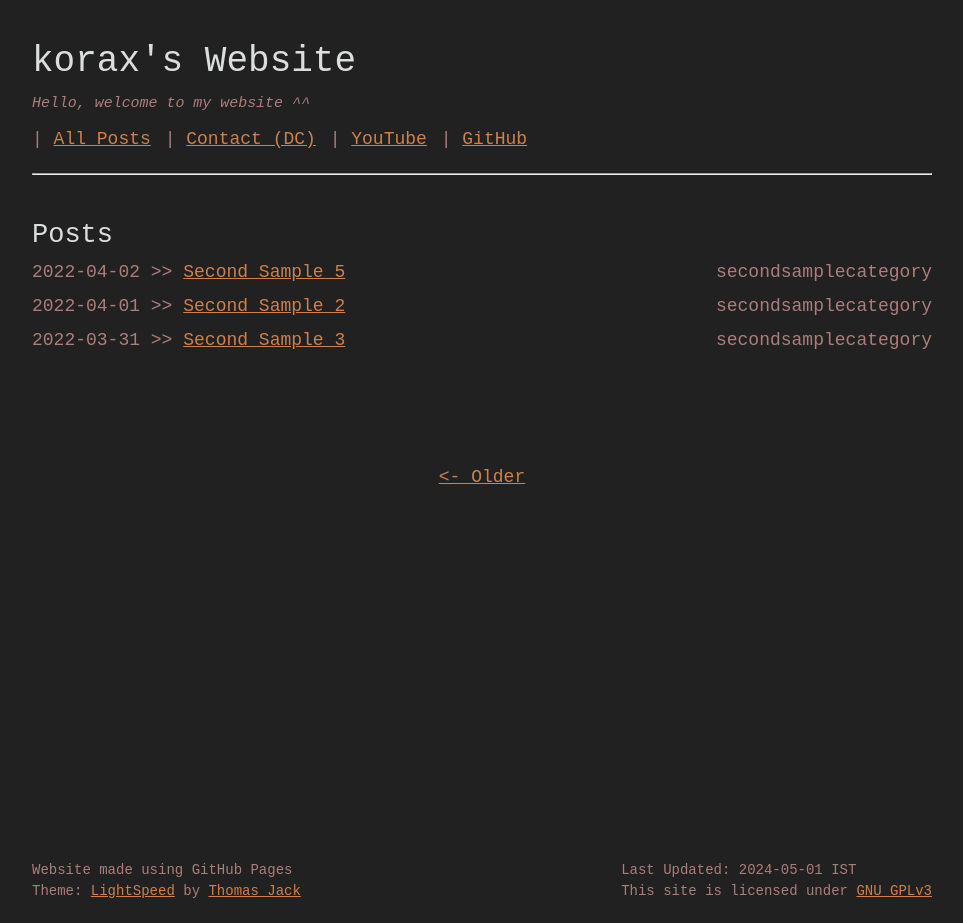
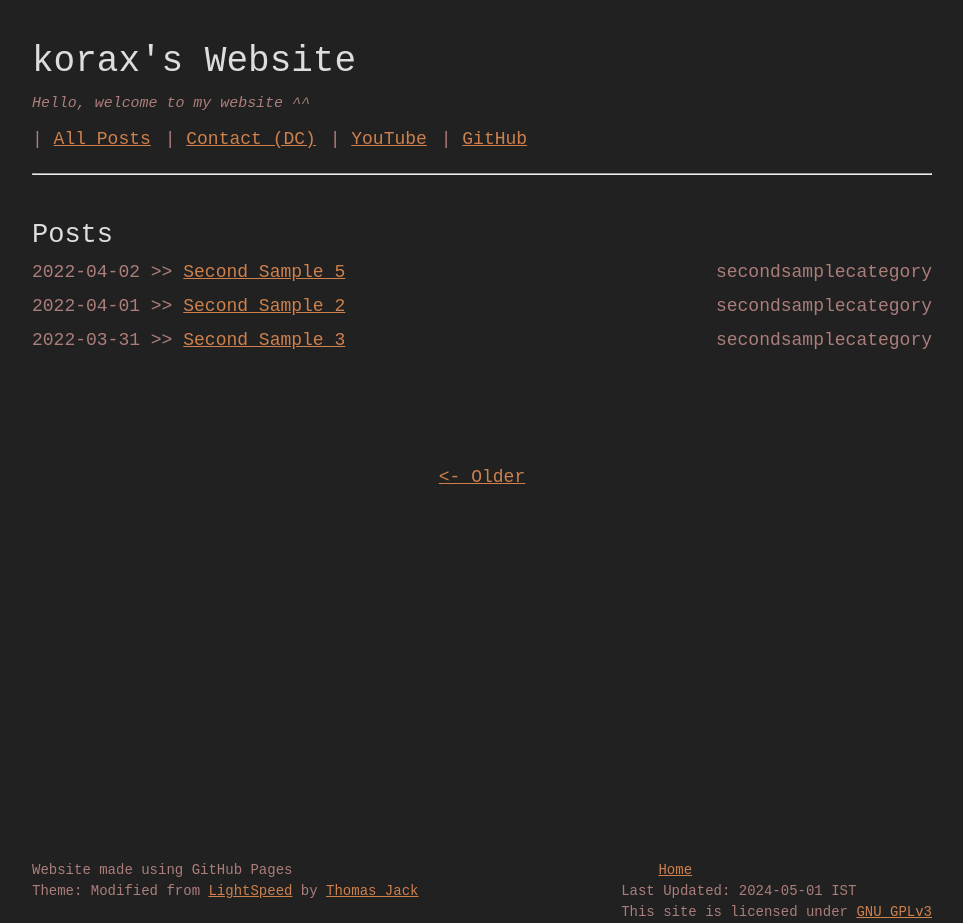
Before and after one commit to koraxial/koraxial.github.io, a Jekyll site: the page built from posts/index.html, in a window 1280 px wide. Shown: the whole page, without its empty margins (158-1121 px from the left). Built offline with Jekyll 4.4.1, drawn with Linux system fonts in a browser that asks for light colours; the list of posts is cut into pages by our own code; before the commit the page ends 902 px from its top, so only the background shows below that.

Commit message:
Update footer.html

```diff
--- a/_includes/footer.html
+++ b/_includes/footer.html
@@ -1,8 +1,13 @@
 <div class="footer">
     <span class="footer-text float-left">Website made using GitHub Pages
     </br>
-    Theme: <a rel="license" href="https://github.com/tajacks/lightspeed">LightSpeed</a> by <a rel="license" href="https://github.com/tajacks">Thomas Jack</a>
+    Theme: Modified from <a rel="license" href="https://github.com/tajacks/lightspeed">LightSpeed</a> by <a rel="license" href="https://github.com/tajacks">Thomas Jack</a>
     </span>
+
+     <span class="footer-text float-center">
+         <a href="https://koraxial.github.io/">Home</a>
+     </span>
+
     <span class="footer-text float-right">
     Last Updated: {{ site.time | date: '%Y-%m-%d' }} {{ site.timezone_short }}
     </br>
```
